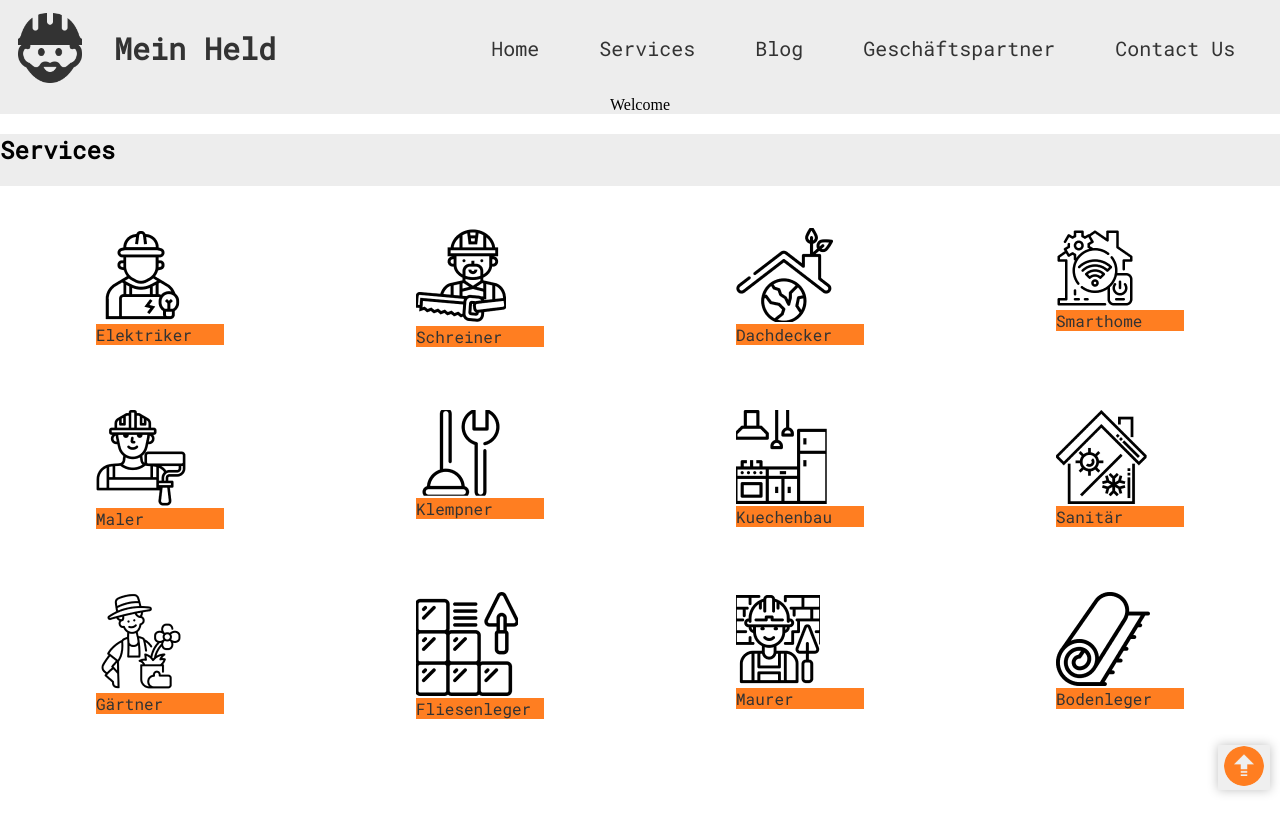
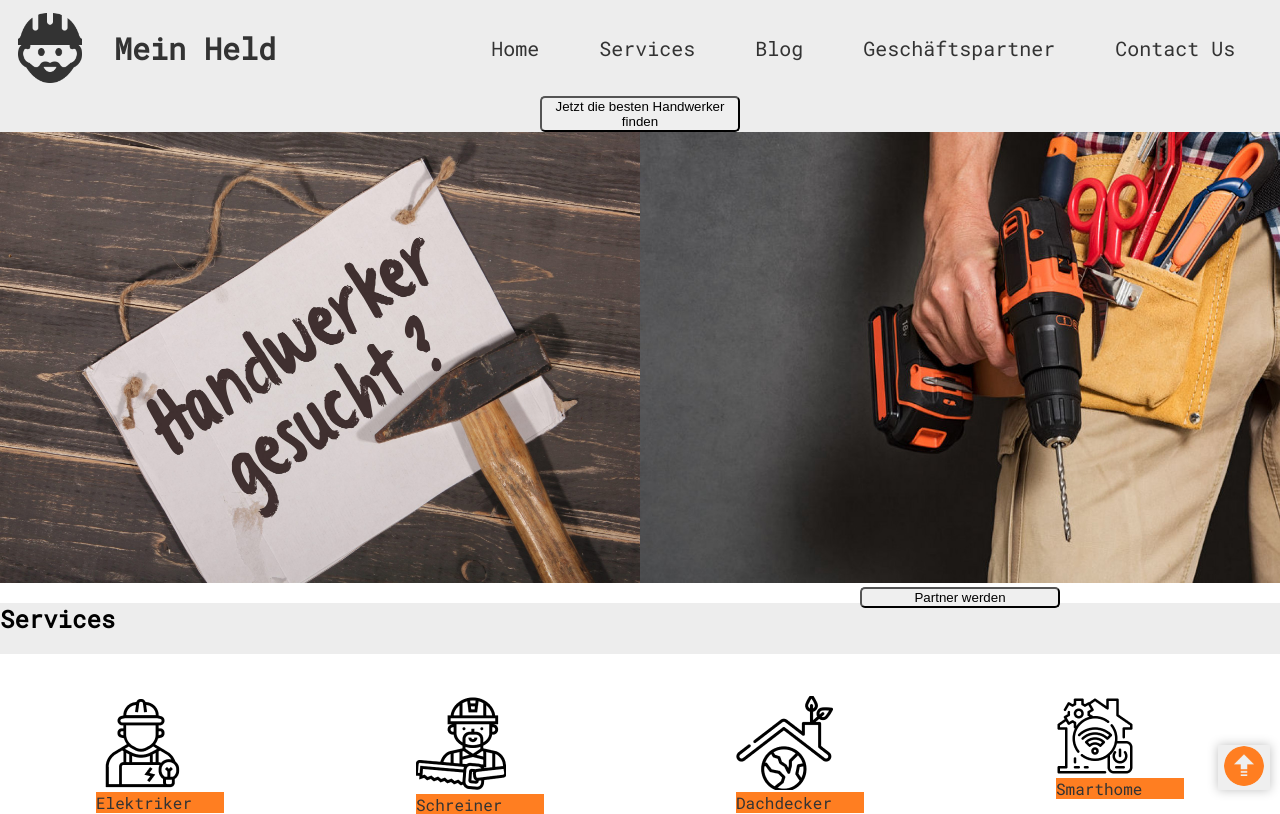
Before and after one commit to Ziedlassoued/mein-held, a React (Vite) app: page / in a window 1280 px wide. Shown: the top 814 px of the page. Built offline with nearby package versions, Linux system fonts and the light colour scheme; no server answers.

Commit message:
:lipstick: Add styling for welcome section

```diff
--- a/src/components/Welcome/WelcomeSection.module.css
+++ b/src/components/Welcome/WelcomeSection.module.css
@@ -1,3 +1,25 @@
-.container {
+.welcome {
   background-color: var(--color-secondary);
 }
+
+.container {
+  display: grid;
+  grid-template-columns: 50% 50%;
+}
+
+.container img {
+  height: 100%;
+  width: 100%;
+}
+
+.welcome button {
+  width: 200px;
+  border-radius: 5px;
+  cursor: pointer;
+}
+@media screen and (max-width: 780px) {
+  img {
+    display: grid;
+    grid-template-rows: 50% 50%;
+  }
+}
--- a/src/components/Welcome/WelcomeSection.tsx
+++ b/src/components/Welcome/WelcomeSection.tsx
@@ -1,7 +1,21 @@
 import React from 'react';
 import styles from './WelcomeSection.module.css';
 
-function WelcomeSection() {
-  return <div className={styles.container}>Welcome</div>;
+function WelcomeSection(): JSX.Element {
+  return (
+    <section className={styles.welcome}>
+      <button>Jetzt die besten Handwerker finden</button>
+      <div className={styles.container}>
+        <img
+          src="src/assets/Handwerker_gesucht.jpeg"
+          alt="handwerker gesucht"
+        />
+        <div>
+          <img src="src/assets/Handwerker_welcome.jpeg" alt="welcome" />
+          <button>Partner werden</button>
+        </div>
+      </div>
+    </section>
+  );
 }
 export default WelcomeSection;
```
Also changed, not shown: src/assets/Handwerker_gesucht.jpeg (added), src/assets/Handwerker_welcome.jpeg (added).
